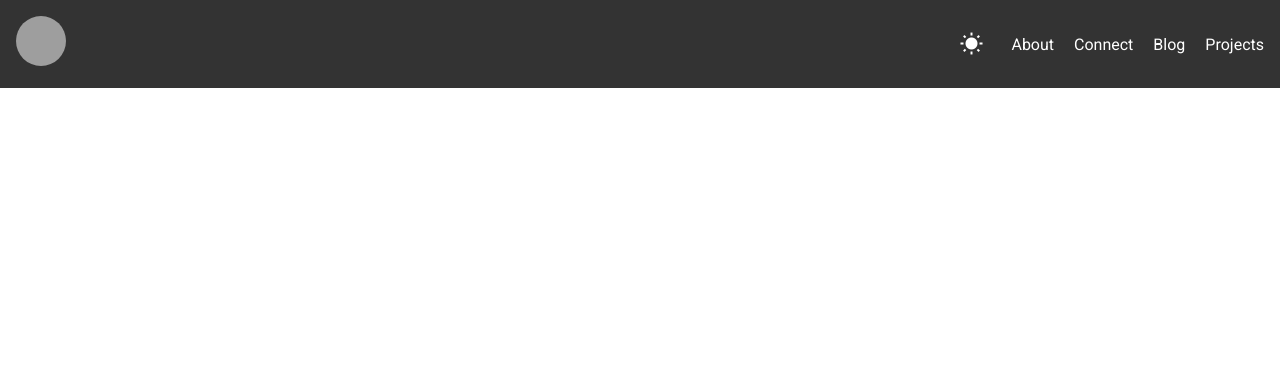
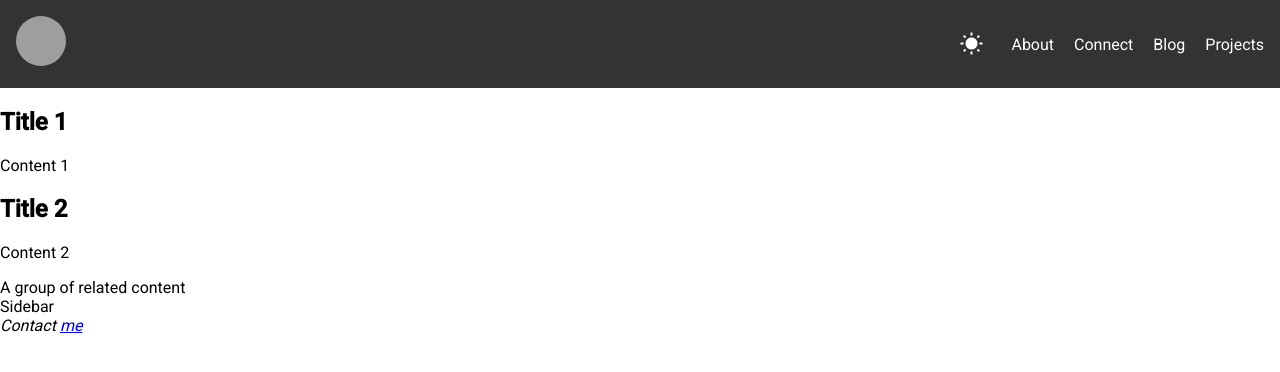
Before and after one commit to chrisCodes141/CGSite, an Angular app in the folder angular/: page / in a window 1280 px wide. Shown: the top 372 px of the page. Built offline with nearby package versions, Linux system fonts and the light colour scheme; grey boxes are pictures that could not be loaded.

Commit message:
Adding HTML5 Semantics strucutre

```diff
--- a/angular/src/app/app.component.html
+++ b/angular/src/app/app.component.html
@@ -1 +1,24 @@
-<app-navbar></app-navbar>
+<header>
+    <app-navbar></app-navbar>
+</header>
+<main role="main">
+    <article>
+        <h2>Title 1</h2>
+        <p>Content 1</p>
+    </article>
+    <article>
+        <h2>Title 2</h2>
+        <p>Content 2</p>
+    </article>
+</main>
+<section>
+    A group of related content
+</section>
+<aside>
+    Sidebar
+</aside>
+<footer>
+    <address>
+        Contact <a href="mailto:coderchris141@gmail.com">me</a>
+    </address>
+</footer>
--- a/angular/src/styles.css
+++ b/angular/src/styles.css
@@ -7,7 +7,6 @@ body.dark-theme {
     color: #ffffff;
 }
 
-/* Material theme customization */
 .mat-toolbar {
     background: rgba(255, 255, 255, 0.87);
 }
@@ -18,7 +17,6 @@ body.dark-theme .mat-toolbar {
 
 .mat-icon {
     color: white;
-    /* Use the inherited color */
 }
 
 html,
```
Also changed, not shown: angular/src/index.html (line endings or trailing spaces).
